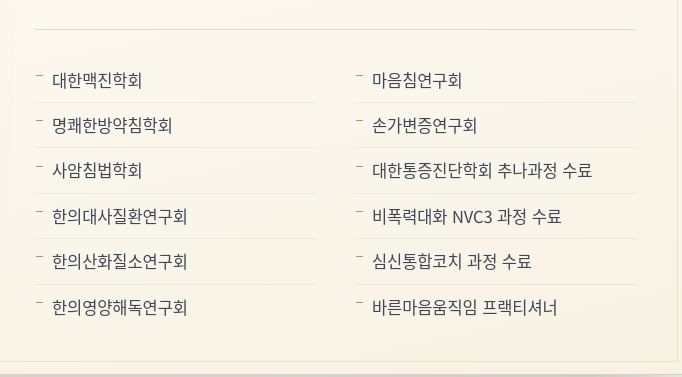
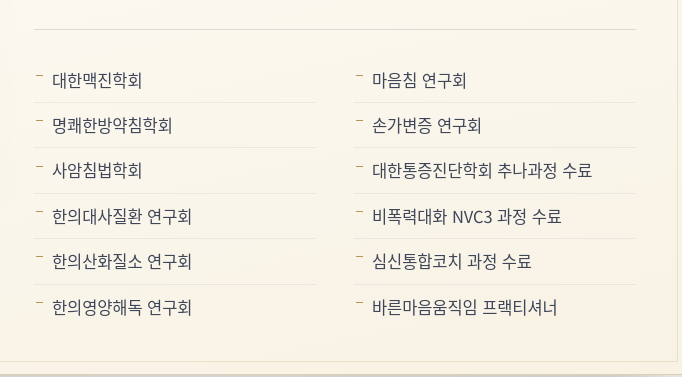
Before and after one commit to taegeukclinic/taegeukclinic.github.io, a plain HTML site: page index.html in a window 1280 px wide. Shown: the part 2093-2470 px from the top of the page, 491-1173 px from the left. Drawn offline with Linux system fonts and the light colour scheme.

Commit message:
원장 약력 연구회 앞 띄어쓰기 반영

```diff
--- a/index.html
+++ b/index.html
@@ -1158,11 +1158,11 @@
               <li>대한맥진학회</li>
               <li>명쾌한방약침학회</li>
               <li>사암침법학회</li>
-              <li>한의대사질환연구회</li>
-              <li>한의산화질소연구회</li>
-              <li>한의영양해독연구회</li>
-              <li>마음침연구회</li>
-              <li>손가변증연구회</li>
+              <li>한의대사질환 연구회</li>
+              <li>한의산화질소 연구회</li>
+              <li>한의영양해독 연구회</li>
+              <li>마음침 연구회</li>
+              <li>손가변증 연구회</li>
               <li>대한통증진단학회 추나과정 수료</li>
               <li>비폭력대화 NVC3 과정 수료</li>
               <li>심신통합코치 과정 수료</li>
```
